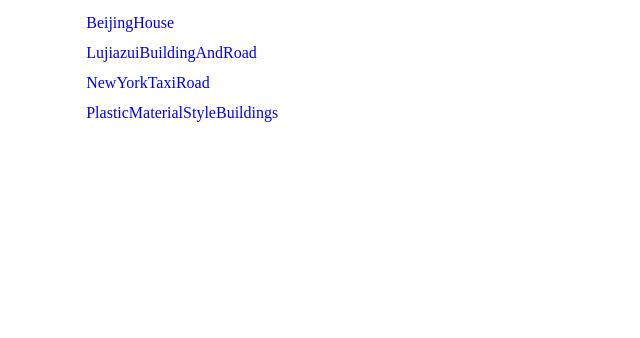
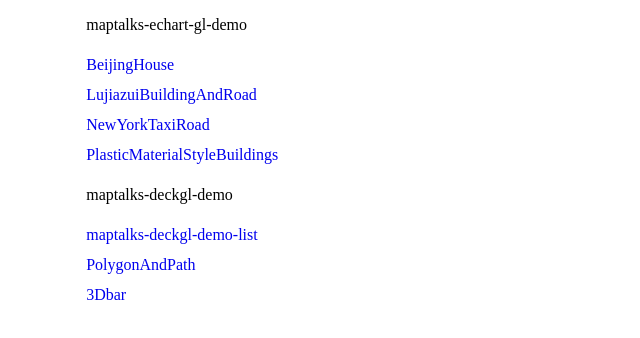
Before and after one commit to Liquid-Zhangliquan/maptalks-echart-gl-demo, a plain HTML site: page index.html in a window 1280 px wide. Shown: the whole page, without its empty margins (0-640 px from the left). Drawn offline with Linux system fonts and the light colour scheme.

Commit message:
add maptalks-deckgl

```diff
--- a/index.html
+++ b/index.html
@@ -1,36 +1,43 @@
-
 <!doctype html>
 <html lang="en">
+
 <head>
     <meta charset="UTF-8">
     <title>maptalks-echart-gl-demo</title>
     <style type="text/css">
-       .container{
-           width:90%;
+        .container {
+            width: 90%;
             margin: auto;
             padding-left: 30px;
         }
 
-       a{
+        a {
             line-height: 30px;
             text-decoration: none;
         }
-       a:hover{
-           color:grey;
+
+        a:hover {
+            color: grey;
         }
-
     </style>
     <meta name="viewport" content="width=device-width, initial-scale=1.0, maximum-scale=1.0, minimum-scale=1.0, user-scalable=no">
 </head>
+
 <body>
 
 
     <div class="container">
+        <p>maptalks-echart-gl-demo</p>
         <a href="src/BeijingHouse/index.html" target="_blank">BeijingHouse</a><br>
         <a href="src/LujiazuiBuildingAndRoad/index.html" target="_blank">LujiazuiBuildingAndRoad</a><br>
         <a href="src/NewYorkTaxiRoad/index.html" target="_blank">NewYorkTaxiRoad</a><br>
         <a href="src/PlasticMaterialStyleBuildings/index.html" target="_blank">PlasticMaterialStyleBuildings</a><br>
+        <p>maptalks-deckgl-demo</p>
+        <a href="https://deyihu.github.io/src/maptalks-deckgl/examples/" target="_blank">maptalks-deckgl-demo-list</a><br>
+        <a href="https://deyihu.github.io/src/maptalks-deckgl/examples/polygon-paths.html" target="_blank">PolygonAndPath</a><br>
+        <a href="https://deyihu.github.io/src/maptalks-deckgl/examples/show-hide-opacity.html" target="_blank">3Dbar</a><br>
     </div>
 
 </body>
+
 </html>
```
Also changed, not shown: 1 other file. Lines whose indentation alone changed are shown as unchanged.
